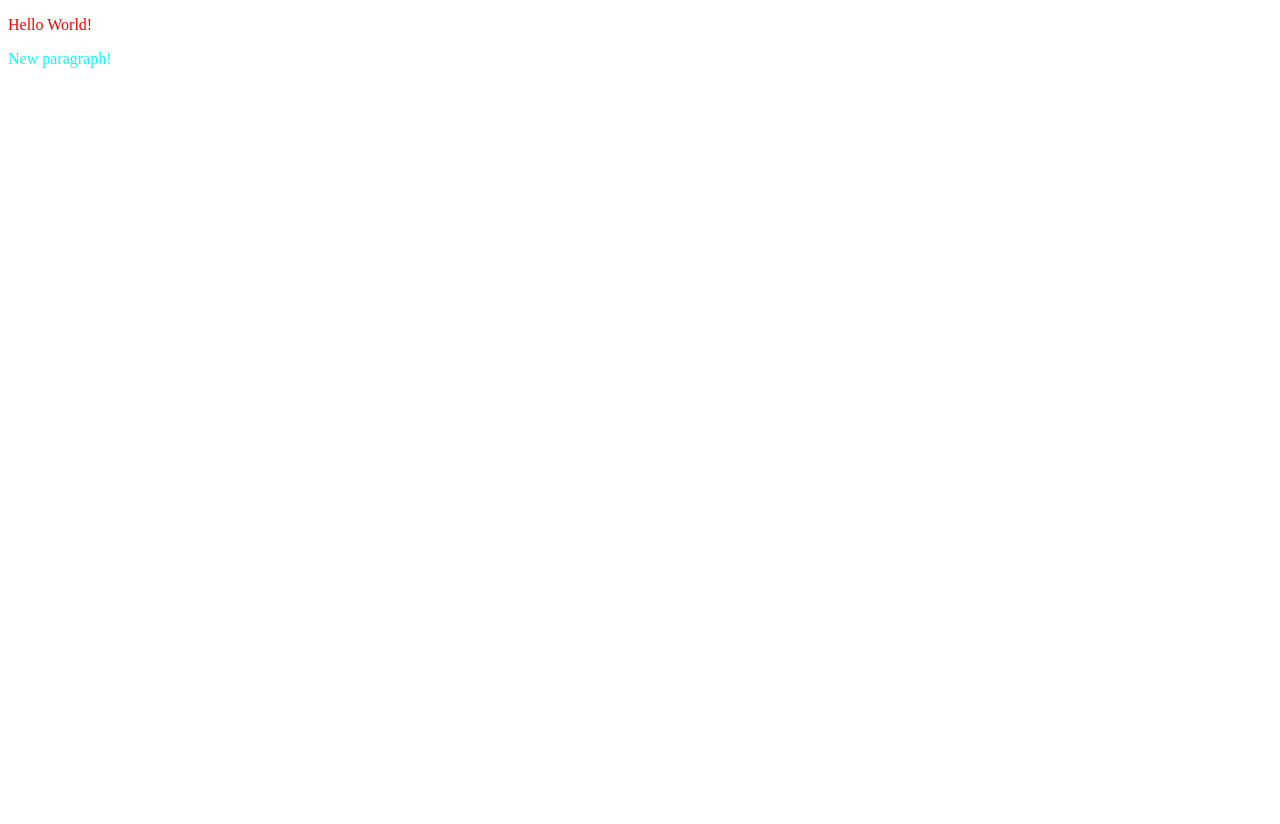
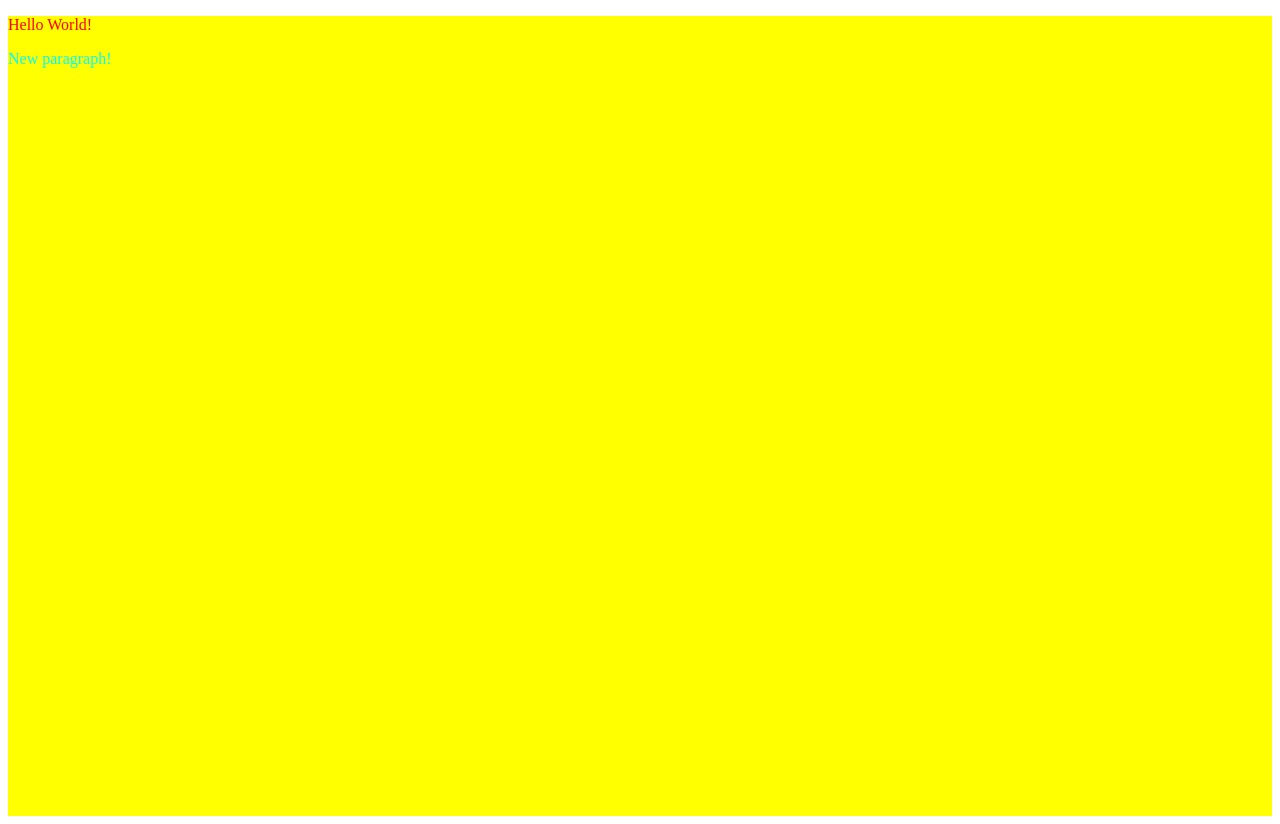
Before and after one commit to poke-bowls/D3-Resevoir, a website: page public/index.html in a window 1280 px wide. Before the commit the page ends 800 px from the top, so only its background shows below. Drawn offline with nearby package versions, Linux system fonts and the light colour scheme.

Commit message:
Install express.

```diff
--- a/package.json
+++ b/package.json
@@ -11,6 +11,7 @@
   "license": "ISC",
   "dependencies": {
     "d3": "^4.7.1",
+    "express": "^4.15.0"
   },
   "devDependencies": {
     "gulp": "^3.9.1",
--- a/public/display.js
+++ b/public/display.js
@@ -1,3 +1,3 @@
 
 d3.selectAll("p").style("color", "red");
-d3.select("body").append("p").text("New paragraph!");
+d3.select("body").select("div.content-container").append("p").text("New paragraph!");
--- a/public/index.html
+++ b/public/index.html
@@ -6,7 +6,11 @@
   <link rel="stylesheet" href="./css/styles.css" />
 </head>
 <body>
-  <p>Hello World!</p>
+
+  <div class="content-container">
+    <p>Hello World!</p>
+  </div>
+
   <script type="text/javascript" src="https://d3js.org/d3.v4.min.js"></script>
   <script type="text/javascript" src="./display.js"></script>
 </body>
--- a/sass/styles.scss
+++ b/sass/styles.scss
@@ -1,3 +1,10 @@
+
 p {
   color: aqua;
 }
+
+.content-container {
+  height: 100vh;
+  width: 100%;
+  background-color: yellow;
+}
```
Also changed, not shown: public/css/styles.css.
